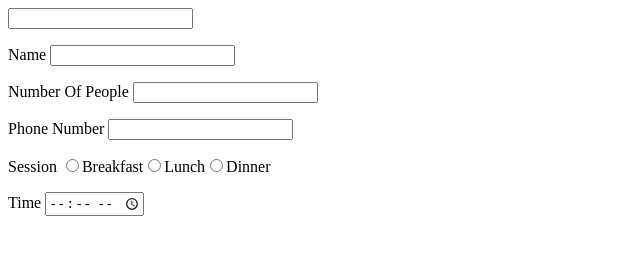
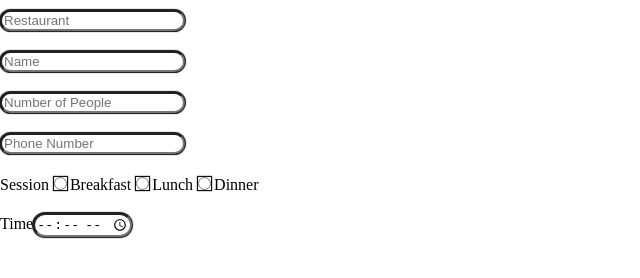
Before and after one commit to Jtstin/reservation-app, a React app: page / in a window 1280 px wide. Shown: the whole page, without its empty margins (0-640 px from the left). Built offline with nearby package versions, Linux system fonts and the light colour scheme.

Commit message:
layout 1

```diff
--- a/app.js
+++ b/app.js
@@ -12,7 +12,6 @@ class App extends React.Component {
 
   render() {
     return <div>
-        <SearchBar></SearchBar>
         <ReservationForm></ReservationForm>
       </div>
 
--- /dev/null
+++ b/index.css
@@ -0,0 +1,69 @@
+@charset 'utf-8';
+
+/*#region Reset */
+/* http://meyerweb.com/eric/tools/css/reset/
+   v2.0 | 20110126
+   License: none (public domain)
+*/
+
+
+html, body, div, span, applet, object, iframe,
+h1, h2, h3, h4, h5, h6, p, blockquote, pre,
+a, abbr, acronym, address, big, cite, code,
+del, dfn, em, img, ins, kbd, q, s, samp,
+small, strike, strong, sub, sup, tt, var,
+b, u, i, center,
+dl, dt, dd, ol, ul, li,
+fieldset, form, label, legend,
+table, caption, tbody, tfoot, thead, tr, th, td,
+article, aside, canvas, details, embed,
+figure, figcaption, footer, header, hgroup,
+menu, nav, output, ruby, section, summary,
+time, mark, audio, video {
+	margin: 0;
+	padding: 0;
+	border: 0;
+	font-size: 100%;
+	font: inherit;
+	vertical-align: baseline;
+}
+/* HTML5 display-role reset for older browsers */
+article, aside, details, figcaption, figure,
+footer, header, hgroup, menu, nav, section {
+	display: block;
+}
+body {
+	line-height: 1;
+}
+ol, ul {
+	list-style: none;
+}
+blockquote, q {
+	quotes: none;
+}
+blockquote:before, blockquote:after,
+q:before, q:after {
+	content: '';
+	content: none;
+}
+table {
+	border-collapse: collapse;
+	border-spacing: 0;
+}
+/*#endregion*/
+
+input {
+    border-radius : 1em;
+	box-shadow: 0 0 1px 1px #0f0f0f;
+}
+
+.textinput{
+	padding-top: 10px;
+	padding-bottom: 10px;
+}
+
+.flex-container{
+	display: inline-flex;
+	flex-flow: column wrap;
+	justify-content: space-around;
+}
--- a/index.html
+++ b/index.html
@@ -1,6 +1,9 @@
 <html>
     <script src="https://unpkg.com/react@16/umd/react.development.js" crossorigin></script>
     <script src="https://unpkg.com/react-dom@16/umd/react-dom.development.js" crossorigin></script>
+    <head>
+        <link rel="stylesheet" type="text/css" href="index.css" />
+    </head>
     <body>
         <div id="app"></div>
 
--- a/reservationForm.js
+++ b/reservationForm.js
@@ -4,14 +4,15 @@ export default class ReservationForm extends React.Component{
         super(props);
     }
     render(){
-        return( <div>
-                <p>Name <input type = "text"></input></p>
-                <p>Number Of People <input type = "text"></input></p>
-                <p>Phone Number <input type = "text"></input></p>
-                <p>Session <input type = "radio" value="Breakfast"></input>Breakfast
+        return( <div className = "flex-container">
+                <span className = "textinput flex-item-1"><input placeholder="Restaurant" type = "text"></input></span>
+                <span className = "textinput flex-item"><input placeholder ="Name" type = "text"></input></span>
+                <span className = "textinput flex-item"><input  placeholder= "Number of People" type = "text"></input></span>
+                <span className = "textinput flex-item"><input placeholder= "Phone Number" type = "text"></input></span>
+                <span className = "textinput flex-item">Session<input type = "radio" value="Breakfast"></input>Breakfast
                 <input type = "radio" value="Lunch"></input>Lunch
-                <input type = "radio" value="Dinner"></input>Dinner</p>
-                <p>Time <input type = "time"></input></p>
+                <input type = "radio" value="Dinner"></input>Dinner</span>
+                <span className = "textinput flex-item">Time<input type = "time"></input></span>
                 </div>
               )
     }
```
Also changed, not shown: ReadMe.MD (added).
